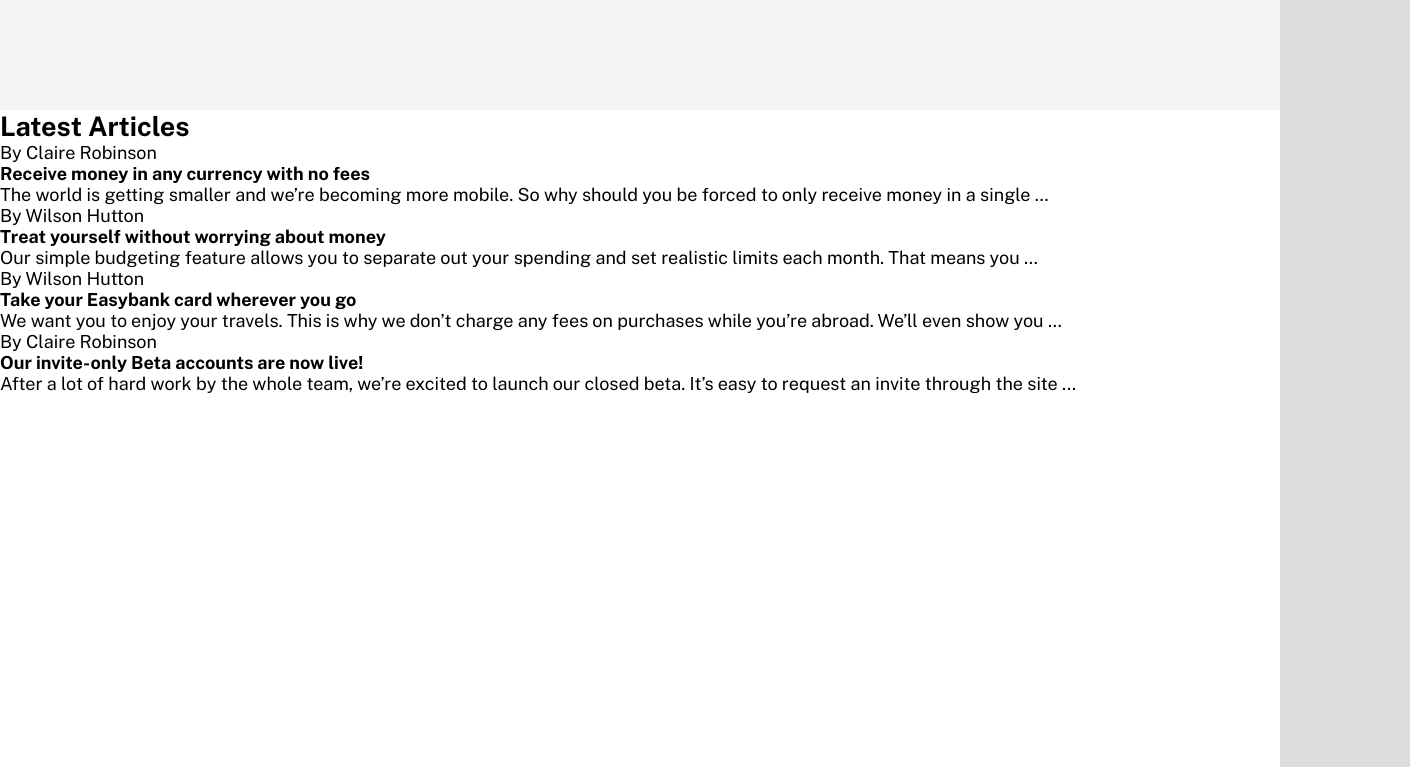
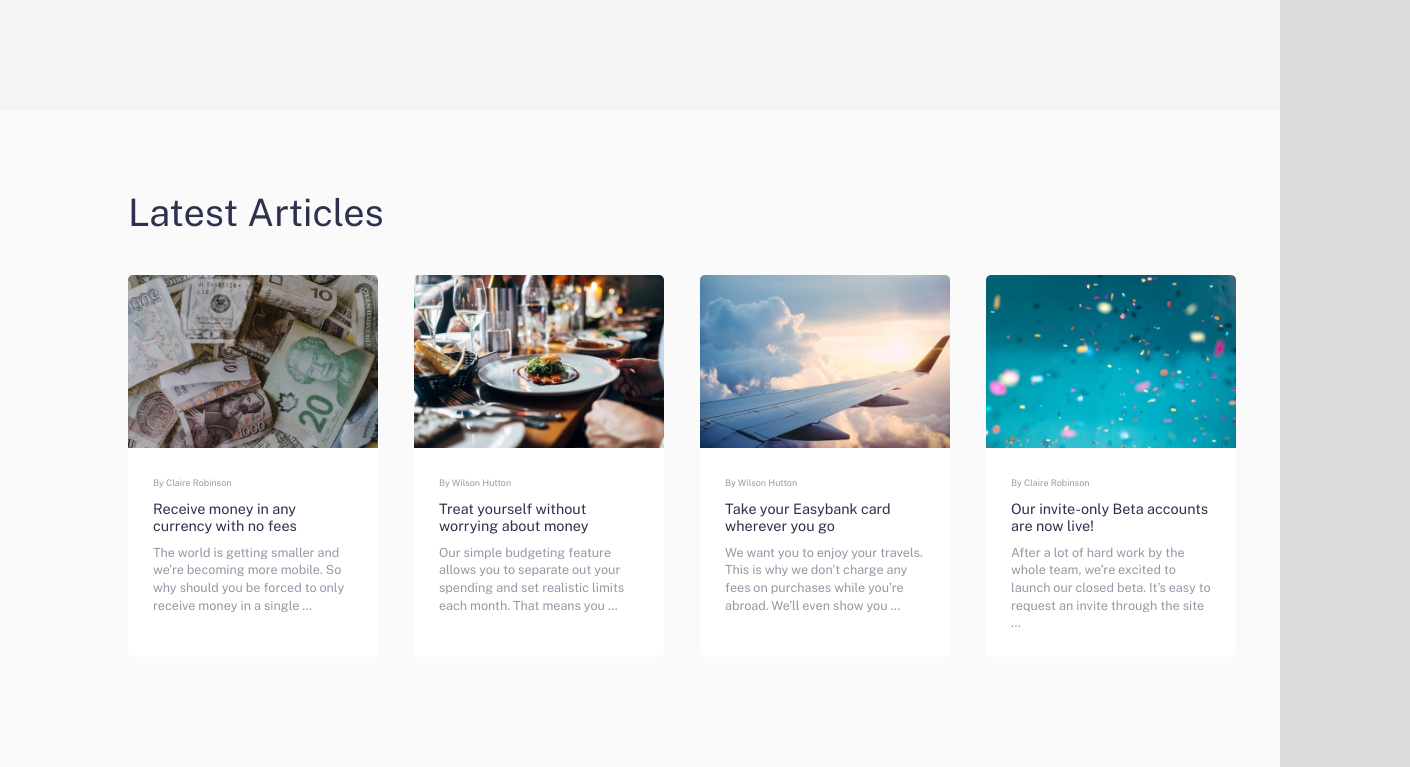
Before and after one commit to anetakotas/easybank-landing-page, a plain HTML site: page index.html in a window 1280 px wide. Shown: the part 1300-2067 px from the top of the page, 1410 px wide, since content can reach past the window. Drawn offline with nearby package versions, Linux system fonts and the light colour scheme.

Commit message:
Section3 changes

```diff
--- a/index.html
+++ b/index.html
@@ -86,6 +86,8 @@
 
     <div class="articles-container">
       <div class="article-card">
+        <img src="/images/image-currency.jpg" alt="currency">
+        <div class="article-content">
           <p>By Claire Robinson</p>
 
           <h4>Receive money in any currency with no fees</h4>
@@ -93,8 +95,11 @@
           <p>The world is getting smaller and we’re becoming more mobile. So why should you be
           forced to only receive money in a single …</p>
         </div>
+      </div>
 
       <div class="article-card">
+        <img src="/images/image-restaurant.jpg" alt="restaurant">
+        <div class="article-content">
           <p>By Wilson Hutton</p>
 
           <h4>Treat yourself without worrying about money</h4>
@@ -102,8 +107,11 @@
           <p>Our simple budgeting feature allows you to separate out your spending and set
           realistic limits each month. That means you …</p>
         </div>
+      </div>
 
       <div class="article-card">
+        <img src="/images/image-plane.jpg" alt="plane">
+        <div class="article-content">
           <p>By Wilson Hutton</p>
 
           <h4>Take your Easybank card wherever you go</h4>
@@ -111,14 +119,19 @@
           <p>We want you to enjoy your travels. This is why we don’t charge any fees on purchases
           while you’re abroad. We’ll even show you …</p>
         </div>
+      </div>
 
       <div class="article-card">
+        <img src="/images/image-confetti.jpg" alt="confetti">
+        <div class="article-content">
           <p>By Claire Robinson</p>
 
           <h4>Our invite-only Beta accounts are now live!</h4>
 
           <p>After a lot of hard work by the whole team, we’re excited to launch our closed beta.
           It’s easy to request an invite through the site ...</p>
+        </div>
+
       </div>
     </div>
   </section>
--- a/style.scss
+++ b/style.scss
@@ -19,6 +19,7 @@
 
 $paddingSides: 0 10%;
 $sectionHeight: 660px;
+
 
 @mixin buttonBase {
     font-weight: $boldWeight;
@@ -114,6 +115,8 @@
     display: flex;
     align-items: center;
     padding: $paddingSides;
+    overflow: hidden;
+
 
     img {
         position: absolute;
@@ -202,6 +205,70 @@
 
 .section3 {
     height: $sectionHeight;
-    background-color: $white;
+    background-color: $veryLightGray;
+    padding: $paddingSides;
+
+    h2 {
+        font-size: 2.1em;
+        padding-top: 80px;
+        padding-bottom: 40px;
+
+        @include headingBase();
+    }
+
+    img {
+        width: 250px;
+
+        height: 173px;
+        object-fit: cover;
+        border-radius: 5px 5px 0 0;
+    }
+
+    h4 {
+        font-size: 0.8em;
+        font-weight: $normalWeight;
+        color: $darkBlue;
+        padding: 10px 0;
+    }
+
+    h4:hover {
+        color: $limeGreen;
+    }
+
+    p {
+        color: $grayishBlue;
+        font-size: 0.7em;
+        line-height: 1.4em;
+    }
+
+    p:first-child {
+        font-size: 0.5em;
+    }
+
 
 }
+
+.articles-container {
+    display: flex;
+    justify-content: space-between;
+}
+
+.article-content {
+    margin: 25px;
+}
+
+.article-card {
+    background-color: $white;
+    margin: 0 18px;
+    width: 250px;
+    border-radius: 5px;
+
+}
+
+.article-card:first-child {
+    margin-left: 0;
+}
+
+.article-card:last-child {
+    margin-right: 0;
+}
```
Also changed, not shown: style.css, 1 other file. Lines whose indentation alone changed are shown as unchanged.
